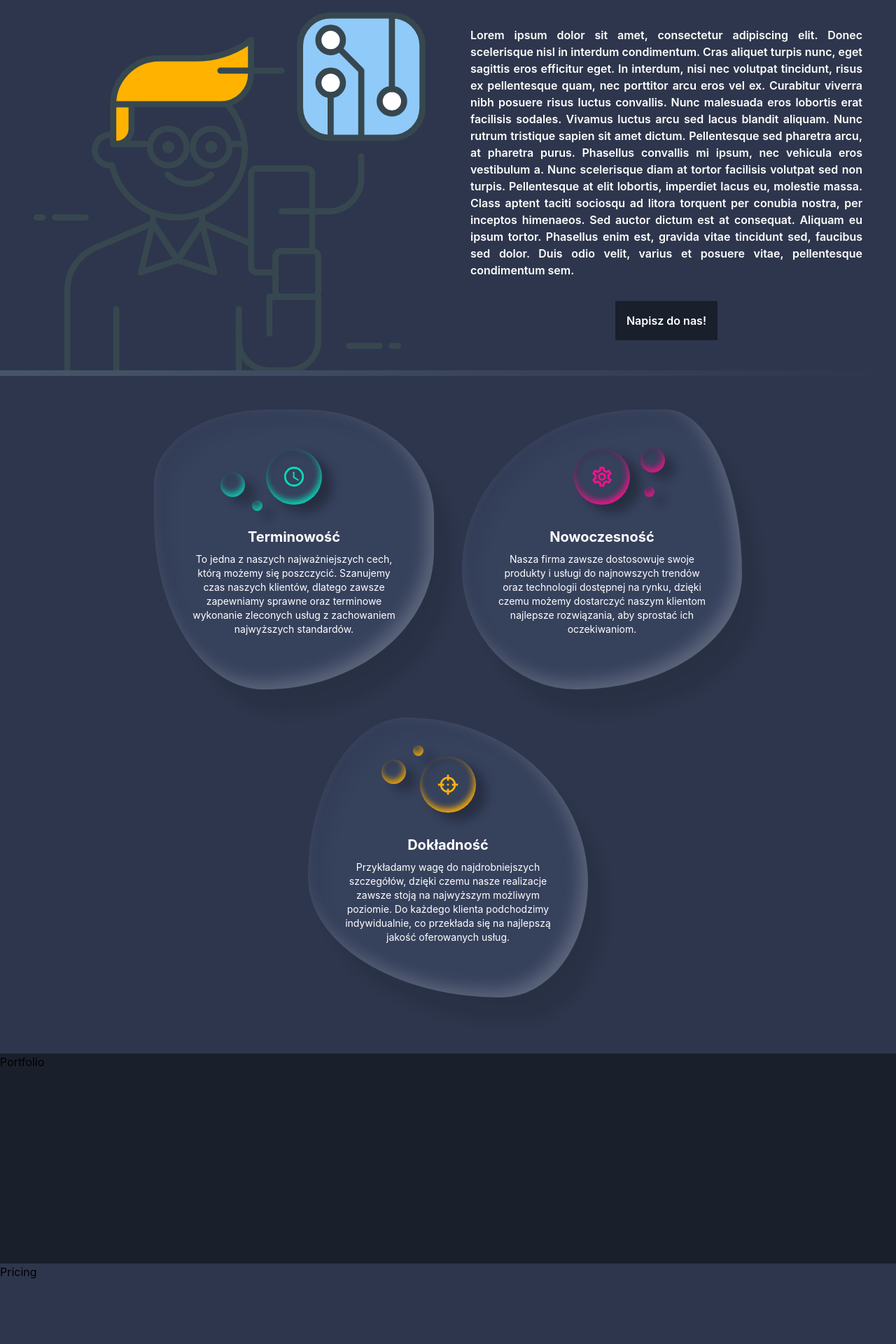
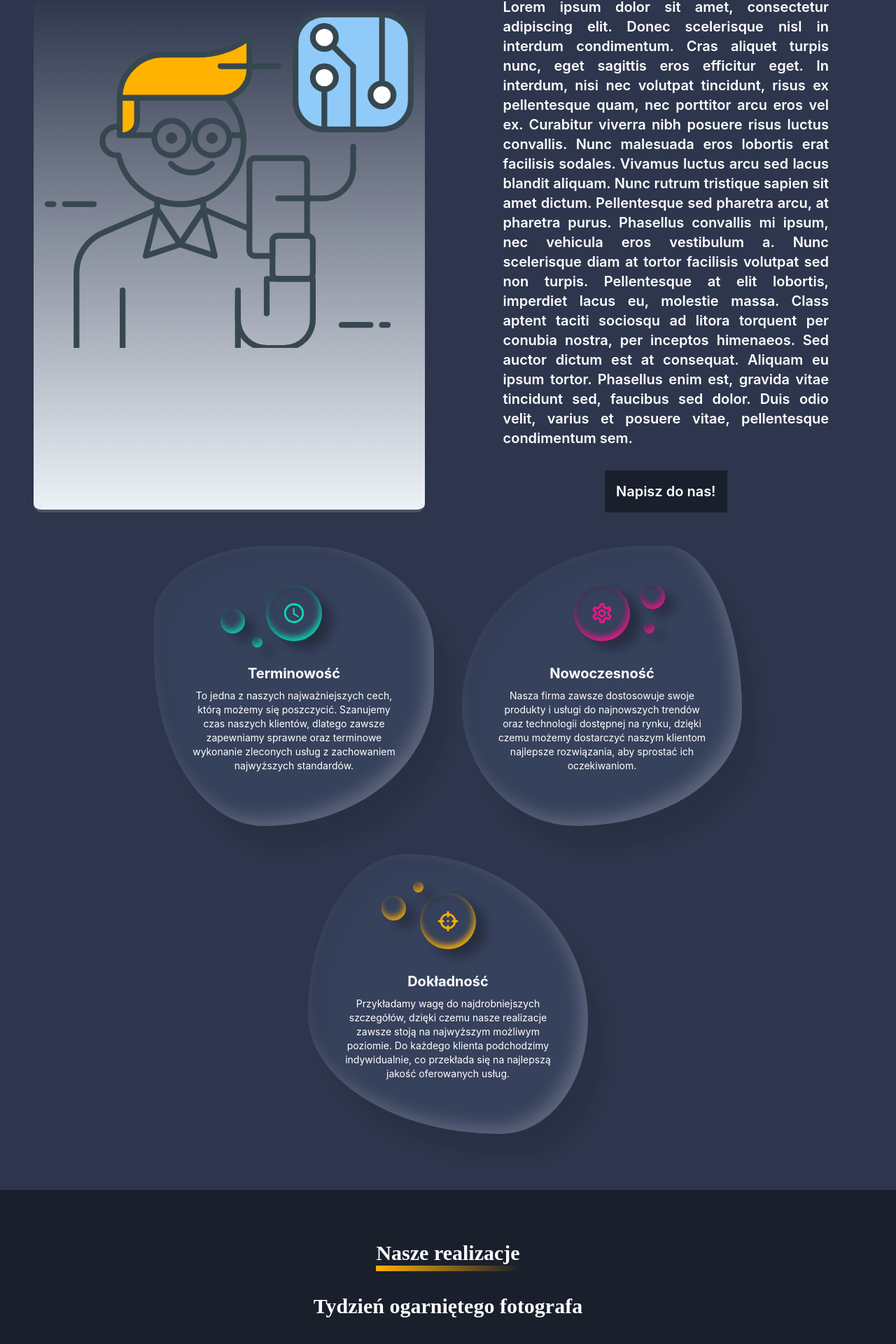
Before and after one commit to dziekiczan1/eRZet, a React (Create React App) app: page / in a window 1280 px wide. Shown: the part 735-2655 px from the top of the page at 70% size. Built offline with nearby package versions, Linux system fonts and the light colour scheme.

Commit message:
feat: add slider to Portfolio component

```diff
--- a/src/components/About/About.js
+++ b/src/components/About/About.js
@@ -19,7 +19,7 @@ const About = ({ innerRef }) => {
       variants={staggerContainer}
       initial="hidden"
       whileInView="show"
-      viewport={{ once: false, amount: 0.3 }}
+      viewport={{ once: false, amount: 0.4 }}
       className="h-full flex flex-col justify-center py-20 z-20"
       ref={innerRef}
     >
@@ -34,18 +34,21 @@ const About = ({ innerRef }) => {
         {t("welcome")}
         <div class="w-26 h-2 bg-gradient-to-r from-orange-100 to-transparent"></div>
       </Heading>
-      <div className="flex flex-row w-full">
-        <div className="w-1/2 ml-4 px-8 pt-8">
-          <motion.img
-            variants={zoomIn(0.2, 0.6)}
-            src={aboutLogo}
-            alt="eRZet - About us"
-            className=""
-          />
+      <div className="flex flex-row w-full mb-12">
+        <div className="flex justify-center w-1/2 ml-4 px-8 pt-8">
+          <div className="bg-gradient-to-t from-light-100 to-transparent rounded-xl border-b-4 border-b-[#475569] px-4">
+            <motion.img
+              variants={zoomIn(0.4, 0.6)}
+              src={aboutLogo}
+              alt="eRZet - About us"
+              width={600}
+              className="relative"
+            />
+          </div>
         </div>
         <motion.div
           variants={slideIn("right", "tween", 0, 0.3)}
-          className="flex flex-col font-semibold justify-center items-center w-1/2 mr-4 px-8 pt-8 text-justify"
+          className="flex flex-col font-semibold text-xl justify-center items-center w-1/2 mr-4 px-20 pt-8 text-justify"
         >
           <p
             className={
@@ -74,7 +77,6 @@ const About = ({ innerRef }) => {
           </button>
         </motion.div>
       </div>
-      <div class="h-2 bg-gradient-to-r from-[#475569] to-transparent mb-12"></div>
       <div className="mx-auto w-3/4 flex flex-wrap justify-center 2xl:flex-nowrap 2xl:justify-between gap-10 2xl:gap-20">
         <Drop dropItems={dropItems} />
       </div>
--- a/src/components/Portfolio/Portfolio.js
+++ b/src/components/Portfolio/Portfolio.js
@@ -1,7 +1,119 @@
-import React from "react";
+import React, { useContext, useEffect, useRef, useState } from "react";
+import { useTranslation } from "react-i18next";
+import { motion } from "framer-motion";
+
+import Heading from "../Heading";
+import { ThemeContext } from "../../Theme";
+import { PortfolioData } from "./PortfolioData";
 
 const Portfolio = () => {
-  return <div className="h-[300px] w-full">Portfolio</div>;
+  const { t } = useTranslation();
+  const { theme } = useContext(ThemeContext);
+
+  const [current, setCurrent] = useState(0);
+  const length = PortfolioData.length;
+
+  const delay = 7000;
+  const timeOutRef = useRef();
+
+  function resetTimeout() {
+    if (timeOutRef.current) {
+      clearTimeout(timeOutRef.current);
+    }
+  }
+
+  useEffect(() => {
+    resetTimeout();
+    timeOutRef.current = setTimeout(
+      () => setCurrent((current) => (current === length - 1 ? 0 : current + 1)),
+      delay
+    );
+    return () => {
+      resetTimeout();
+    };
+  }, [current]);
+
+  const nextSlide = () => {
+    setCurrent(current === length - 1 ? 0 : current + 1);
+  };
+
+  const prevSlide = () => {
+    setCurrent(current === 0 ? length - 1 : current - 1);
+  };
+
+  return (
+    <div className="flex flex-col justify-center py-10">
+      <Heading
+        size="h1"
+        className={
+          theme === "dark"
+            ? "text-white mx-auto my-8"
+            : "text-slate-600 mx-auto my-8"
+        }
+      >
+        Nasze realizacje
+        <div className="w-26 h-2 bg-gradient-to-r from-orange-100 to-transparent"></div>
+      </Heading>
+      <div className="mx-auto w-3/4 h-[400px] md:h-[500px] relative overflow-hidden">
+        {PortfolioData.map((slide, index) => {
+          return (
+            <div className="w-full overflow-hidden" key={index}>
+              {index === current && (
+                <motion.div
+                  animate={{ opacity: [0, 1] }}
+                  transition={{ duration: 0.85, ease: "easeOut" }}
+                  className="flex justify-center"
+                >
+                  <Heading
+                    size="h1"
+                    className={
+                      theme === "dark" ? "text-white" : "text-slate-600"
+                    }
+                  >
+                    {slide.title}
+                  </Heading>
+                </motion.div>
+              )}
+            </div>
+          );
+        })}
+        <div
+          className="absolute top-1/2 cursor-pointer left-6 md:left-1/5"
+          onClick={prevSlide}
+        >
+          <svg
+            width="16"
+            height="26"
+            viewBox="0 0 8 13"
+            fill="none"
+            xmlns="http://www.w3.org/2000/svg"
+          >
+            <path
+              d="M7.20711 0.792891C7.59763 1.18342 7.59763 1.81658 7.20711 2.20711L2.91418 6.50001L7.20711 10.7929C7.59763 11.1834 7.59763 11.8166 7.20711 12.2071C6.81658 12.5976 6.1834 12.5976 5.79289 12.2071L0.792876 7.20711C0.402375 6.81661 0.402375 6.18341 0.792876 5.79291L5.79289 0.792891C6.1834 0.40237 6.81658 0.40237 7.20711 0.792891Z"
+              fill="#000000"
+            />
+          </svg>
+        </div>
+        <div
+          className="absolute top-1/2 cursor-pointer right-6 md:right-1/5"
+          onClick={nextSlide}
+        >
+          <svg
+            width="16"
+            height="26"
+            viewBox="0 0 8 13"
+            fill="none"
+            xmlns="http://www.w3.org/2000/svg"
+          >
+            <path
+              d="M0.792891 0.792891C0.40237 1.18342 0.40237 1.81658 0.792891 2.20711L5.08582 6.50001L0.792891 10.7929C0.40237 11.1834 0.40237 11.8166 0.792891 12.2071C1.18342 12.5976 1.8166 12.5976 2.20711 12.2071L7.20712 7.20711C7.59763 6.81661 7.59763 6.18341 7.20712 5.79291L2.20711 0.792891C1.8166 0.40237 1.18342 0.40237 0.792891 0.792891Z"
+              fill="#000000"
+            />
+          </svg>
+        </div>
+      </div>
+    </div>
+  );
 };
 
 export default Portfolio;
--- /dev/null
+++ b/src/components/Portfolio/PortfolioData.js
@@ -0,0 +1,28 @@
+export const PortfolioData = [
+  {
+    id: 0,
+    image:
+      "https://images.unsplash.com/photo-1546768292-fb12f6c92568?ixid=MXwxMjA3fDB8MHxwaG90by1wYWdlfHx8fGVufDB8fHw%3D&ixlib=rb-1.2.1&auto=format&fit=crop&w=1350&q=80",
+    title: "Tydzień ogarniętego fotografa",
+    content: "Zadbaj o całokształt Twojej usługi fotograficznej",
+    date: "16-22.05.2022",
+    button: "Zapisz się na webinary",
+  },
+  {
+    id: 1,
+    image:
+      "https://images.unsplash.com/photo-1501446529957-6226bd447c46?ixlib=rb-1.2.1&ixid=MXwxMjA3fDB8MHxwaG90by1wYWdlfHx8fGVufDB8fHw%3D&auto=format&fit=crop&w=1489&q=80",
+    title: "Klub Crystal Academy",
+    content: "Zadbaj o całokształt Twojej usługi fotograficznej",
+    date: "04-12.09.2022",
+  },
+  {
+    id: 2,
+    image:
+      "https://images.unsplash.com/photo-1483729558449-99ef09a8c325?ixlib=rb-1.2.1&ixid=MXwxMjA3fDB8MHxwaG90by1wYWdlfHx8fGVufDB8fHw%3D&auto=format&fit=crop&w=1350&q=80",
+    title: "Ważny komunikat / Promocja",
+    content: "Zadbaj o całokształt Twojej usługi fotograficznej",
+    date: "16-22.05.2022",
+    button: "Zapisz się na webinary",
+  },
+];
--- a/src/index.js
+++ b/src/index.js
@@ -1,15 +1,18 @@
-import React from "react";
-import ReactDOM from "react-dom/client";
+import { StrictMode } from "react";
+import { createRoot } from "react-dom/client";
 import "./index.css";
 import "./i18n";
+
 import App from "./App";
 import { ThemeProvider } from "./Theme";
 
-const root = ReactDOM.createRoot(document.getElementById("root"));
+const rootElement = document.getElementById("root");
+const root = createRoot(rootElement);
+
 root.render(
-  <React.StrictMode>
+  <StrictMode>
     <ThemeProvider>
       <App />
     </ThemeProvider>
-  </React.StrictMode>
+  </StrictMode>
 );
```
